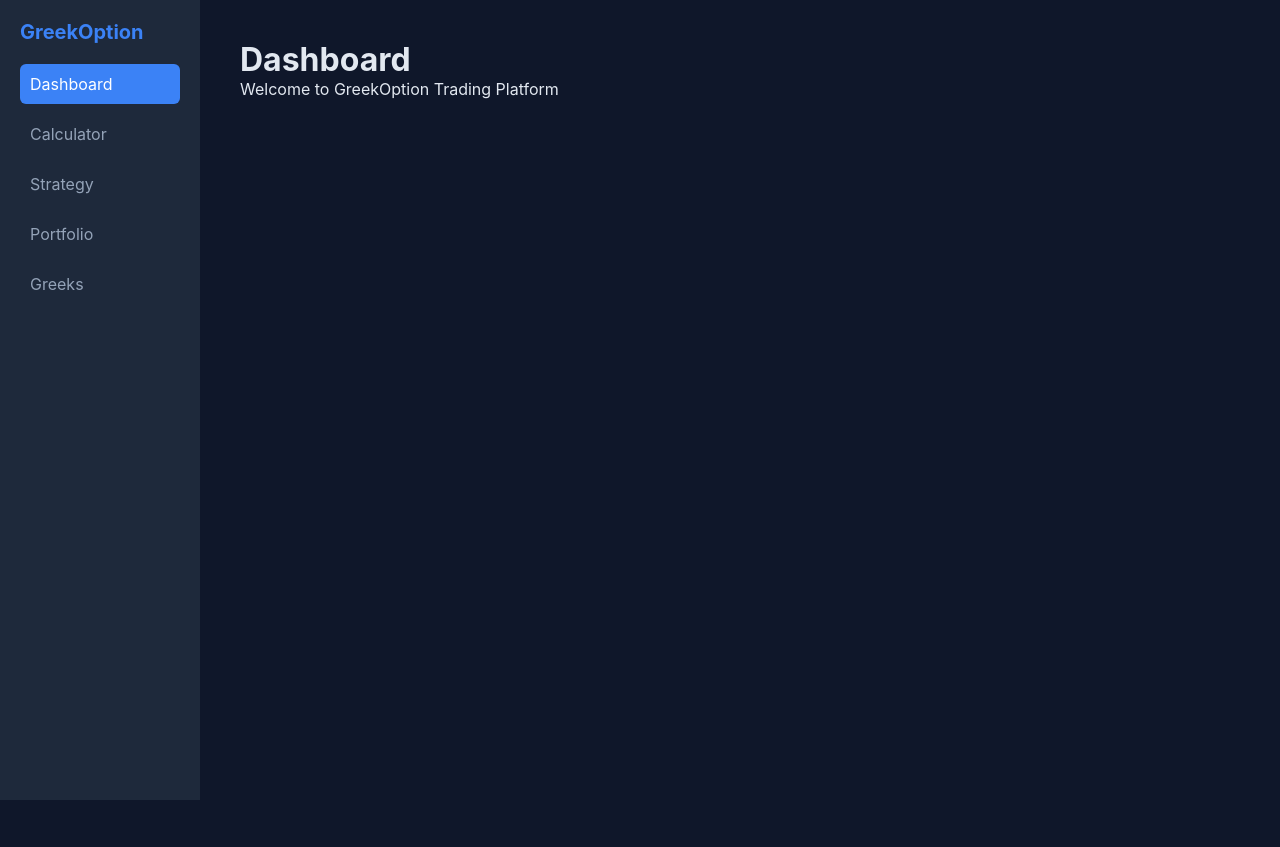
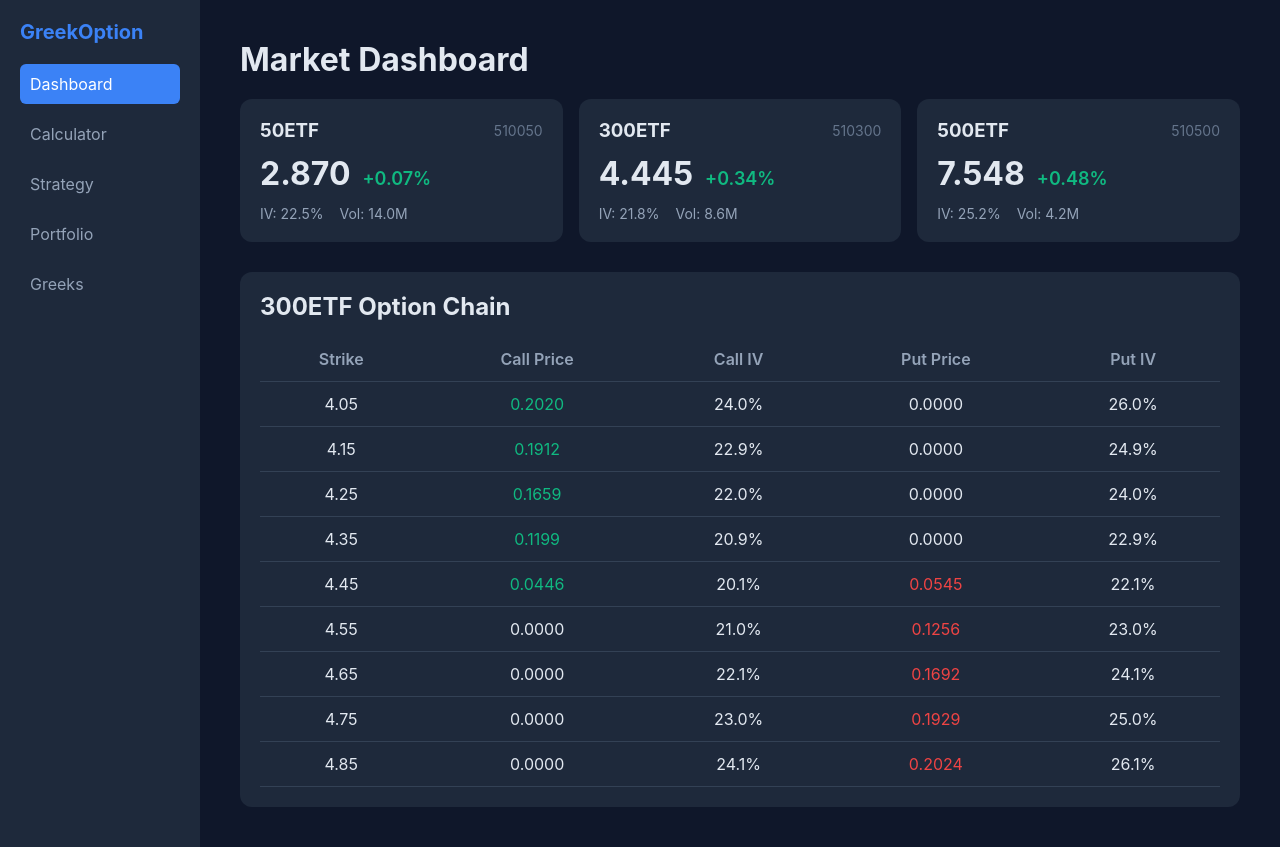
Before and after one commit to yann4030/greekoption, a Vue app in the folder options-trading-web/frontend/: page / in a window 1280 px wide. Before the commit the page ends 800 px from the top, so only its background shows below. Built offline with nearby package versions, Linux system fonts and the light colour scheme.

Commit message:
v8.0 Add Dashboard with ETF cards and option chain

```diff
--- a/options-trading-web/frontend/src/views/Dashboard.vue
+++ b/options-trading-web/frontend/src/views/Dashboard.vue
@@ -1,16 +1,143 @@
 <template>
   <div class="dashboard">
-    <h1>Dashboard</h1>
-    <p>Welcome to GreekOption Trading Platform</p>
+    <h1>Market Dashboard</h1>
+
+    <div class="etf-grid">
+      <div v-for="etf in etfList" :key="etf.symbol" class="etf-card" @click="selectETF(etf)">
+        <div class="etf-header">
+          <h3>{{ etf.name }}</h3>
+          <span class="symbol">{{ etf.symbol }}</span>
+        </div>
+        <div class="etf-price">
+          <span class="price">{{ etf.price.toFixed(3) }}</span>
+          <span :class="['change', etf.change >= 0 ? 'up' : 'down']">
+            {{ etf.change >= 0 ? '+' : '' }}{{ etf.change.toFixed(2) }}%
+          </span>
+        </div>
+        <div class="etf-info">
+          <span>IV: {{ (etf.iv * 100).toFixed(1) }}%</span>
+          <span>Vol: {{ formatVolume(etf.volume) }}</span>
+        </div>
+      </div>
+    </div>
+
+    <div v-if="selectedETF" class="detail-section">
+      <h2>{{ selectedETF.name }} Option Chain</h2>
+      <div class="option-chain">
+        <table>
+          <thead>
+            <tr>
+              <th>Strike</th>
+              <th>Call Price</th>
+              <th>Call IV</th>
+              <th>Put Price</th>
+              <th>Put IV</th>
+            </tr>
+          </thead>
+          <tbody>
+            <tr v-for="opt in optionChain" :key="opt.strike">
+              <td>{{ opt.strike.toFixed(2) }}</td>
+              <td :class="opt.callPrice > 0 ? 'positive' : ''">{{ opt.callPrice.toFixed(4) }}</td>
+              <td>{{ (opt.callIV * 100).toFixed(1) }}%</td>
+              <td :class="opt.putPrice > 0 ? 'negative' : ''">{{ opt.putPrice.toFixed(4) }}</td>
+              <td>{{ (opt.putIV * 100).toFixed(1) }}%</td>
+            </tr>
+          </tbody>
+        </table>
+      </div>
+    </div>
   </div>
 </template>
 
 <script setup lang="ts">
-// Dashboard component
+import { ref, onMounted } from 'vue'
+
+interface ETF {
+  symbol: string
+  name: string
+  price: number
+  change: number
+  iv: number
+  volume: number
+}
+
+interface Option {
+  strike: number
+  callPrice: number
+  callIV: number
+  putPrice: number
+  putIV: number
+}
+
+const etfList = ref<ETF[]>([
+  { symbol: '510050', name: '50ETF', price: 2.870, change: 0.07, iv: 0.225, volume: 13990000 },
+  { symbol: '510300', name: '300ETF', price: 4.445, change: 0.34, iv: 0.218, volume: 8560000 },
+  { symbol: '510500', name: '500ETF', price: 7.548, change: 0.48, iv: 0.252, volume: 4230000 },
+])
+
+const selectedETF = ref<ETF | null>(null)
+const optionChain = ref<Option[]>([])
+
+const selectETF = (etf: ETF) => {
+  selectedETF.value = etf
+  generateOptionChain(etf.price)
+}
+
+const generateOptionChain = (spotPrice: number) => {
+  const strikes: number[] = []
+  const baseStrike = Math.round(spotPrice * 20) / 20
+  for (let i = -4; i <= 4; i++) {
+    strikes.push(baseStrike + i * 0.1)
+  }
+
+  optionChain.value = strikes.map(strike => {
+    const distance = Math.abs(strike - spotPrice)
+    const callPrice = Math.max(0, spotPrice - strike + 0.05) * Math.exp(-distance * 2)
+    const putPrice = Math.max(0, strike - spotPrice + 0.05) * Math.exp(-distance * 2)
+
+    return {
+      strike,
+      callPrice,
+      callIV: 0.20 + distance * 0.1,
+      putPrice,
+      putIV: 0.22 + distance * 0.1,
+    }
+  })
+}
+
+const formatVolume = (vol: number) => {
+  if (vol >= 1000000) return (vol / 1000000).toFixed(1) + 'M'
+  if (vol >= 1000) return (vol / 1000).toFixed(1) + 'K'
+  return vol.toString()
+}
+
+onMounted(() => {
+  selectETF(etfList.value[1])
+})
 </script>
 
 <style scoped>
-.dashboard {
-  padding: 20px;
-}
+.dashboard { padding: 20px; }
+h1 { margin-bottom: 20px; color: #e2e8f0; }
+.etf-grid { display: grid; grid-template-columns: repeat(auto-fit, minmax(280px, 1fr)); gap: 16px; margin-bottom: 30px; }
+.etf-card { background: #1e293b; border-radius: 12px; padding: 20px; cursor: pointer; transition: transform 0.2s, box-shadow 0.2s; }
+.etf-card:hover { transform: translateY(-2px); box-shadow: 0 8px 24px rgba(59, 130, 246, 0.2); }
+.etf-header { display: flex; justify-content: space-between; align-items: center; margin-bottom: 12px; }
+.etf-header h3 { margin: 0; color: #e2e8f0; }
+.symbol { color: #64748b; font-size: 14px; }
+.etf-price { display: flex; align-items: baseline; gap: 12px; margin-bottom: 12px; }
+.price { font-size: 32px; font-weight: bold; color: #e2e8f0; }
+.change { font-size: 18px; font-weight: 600; }
+.change.up { color: #10b981; }
+.change.down { color: #ef4444; }
+.etf-info { display: flex; gap: 16px; color: #94a3b8; font-size: 14px; }
+.detail-section { background: #1e293b; border-radius: 12px; padding: 20px; }
+.detail-section h2 { margin-bottom: 16px; color: #e2e8f0; }
+.option-chain { overflow-x: auto; }
+table { width: 100%; border-collapse: collapse; }
+th, td { padding: 12px; text-align: center; border-bottom: 1px solid #334155; }
+th { color: #94a3b8; font-weight: 600; }
+td { color: #e2e8f0; }
+td.positive { color: #10b981; }
+td.negative { color: #ef4444; }
 </style>
```
